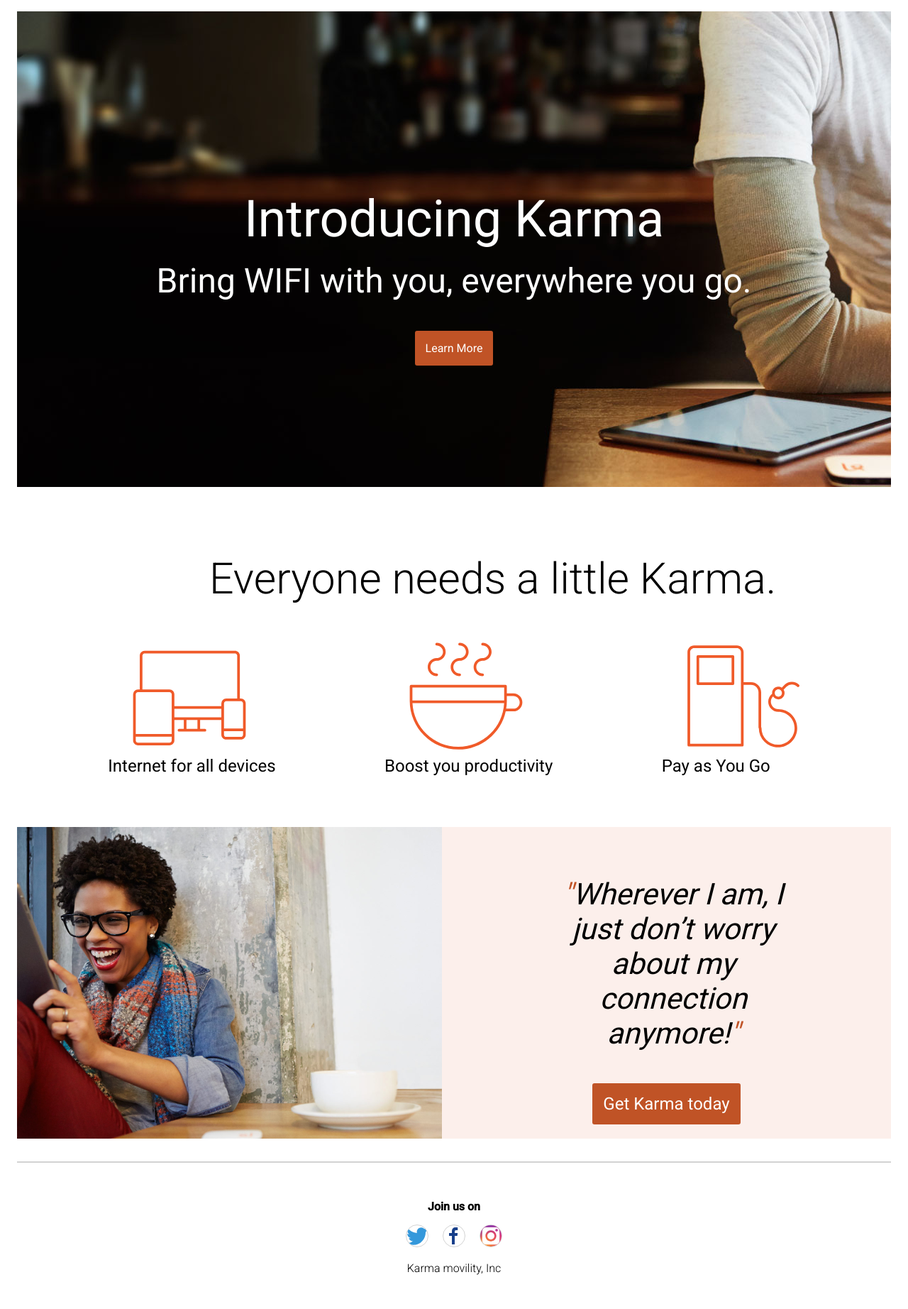
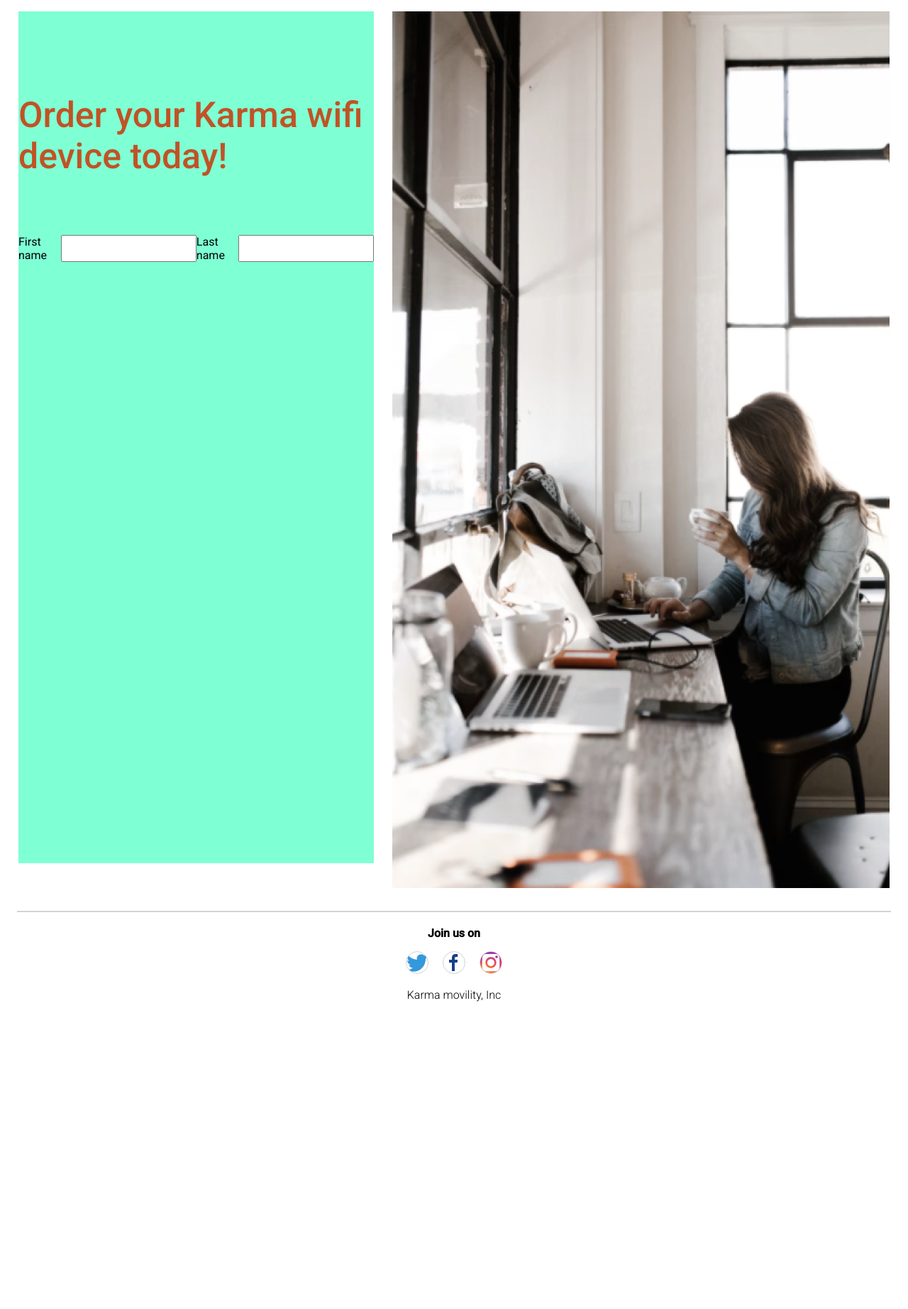
Before and after one commit to CodeYourFuture/HTML-CSS-Module-Project, a PHP site: page /store.html in a window 1280 px wide. Shown: the part 96-1940 px from the top of the page at 71% size. After the commit the page ends 1507 px from the top, so only its background shows below. Run offline with PHP 8.4, Linux system fonts and the light colour scheme.

Commit message:
feat: adding form to shop

```diff
--- a/css/store.css
+++ b/css/store.css
@@ -79,72 +79,34 @@
     color: #c05326;
   }
 
-/* karma-intro */
+/* karma-store */
+.content-store {
+    display: flex;
+    justify-content: space-evenly;
+}
 
-.karma-intro {
-    background-image: url("/HTML-CSS-Module-Project/img/first-background.jpg");
-    height: 420px;
-    color:white;
-    padding-top: 250px;
-    text-align: center;
-    background-repeat: no-repeat;
+.article__summary {
+    font-size: 50px;
+    font-weight: 500;
+    color: #c05326;
+}
+/* contact-form */
+.orderForm{
+    display : flex;
+    flex-direction : column;
+    width: 501px;
+    height: 1200px;
+    left: 122px;
+    background-color: aquamarine;
   }
 
-  .karma-intro h1 {
-    margin-bottom: 1rem;
-    font-size: 4.5rem;
-    font-weight: 400;
-  }
-
-  .karma-intro p {
-    font-size: 3rem;
-    margin-bottom: 2rem;
-  }
-
-  .learn {
-    background-color: #c05326;
-    border-radius: 3px;
-    border: none;
-    margin-top: 10px;
-    padding: 15px;
-  }
-
-  /* Headings */
-
-.heading-underline {
-    position: relative;
-    margin-bottom: 2rem;
-    margin-top: 2rem;
-    padding-bottom: 0.5rem;
-    padding-left: 22%;
-    padding-top: 5%;
-    border-bottom: 2px solid var(--orange-light);
-    font-size: 3.8rem;
-    font-weight: 300;
-  }
-
-  .article__thumbnail {
-    object-fit: contain;
-    width: 10rem;
-    padding-left: 35px;
-  }
-
-  .flex-article{
+.orderForm h2 {
+    justify-content: center;
+    margin-top: 117px;
+}
+  .firstLine {
+    margin-top: 82px;
     display: flex;
-    gap: 15px;
-    justify-content: space-evenly;
-  }
-
-  .article {
-    margin-bottom: 1rem;
-    padding: 10px;
-    gap: 30px;
-  }
-
-  .article__summary {
-    margin-top: 0;
-    margin-bottom: 1rem;
-    font-size: 1.5rem;
   }
 /* Footer */
 
@@ -154,8 +116,8 @@
 
 .footer__content {
     border-top: 2px solid lightgray;
-    padding-top: 2rem;
-    padding-bottom: 2rem;
+    padding-top: 0;
+    padding-bottom: 1rem;
   }
 
 .footer p {
@@ -180,48 +142,3 @@
     font-size: 1rem;
     font-weight: 300;
 }
-
-/* section connection */
-
-.flex-connection {
-  display: flex;
-  justify-content: center;
-  margin-top: 30px;
-  margin-bottom: 30px;
-}
-
-.article_flex_content {
-  display: flex;
-  flex-direction: column;
-  justify-content:center;
-  align-items: center;
-  background-color: rgba(224, 99, 58, 0.1);
-  margin: 0;
-
-}
-
-.get_karma {
-  background-color: #c05326;
-  border-radius: 3px;
-  border: none;
-  margin-top: 10px;
-  padding: 15px;
-  color: white;
-  font-size: 24px;
-  font-weight: 400;
-}
-
-.article__connection {
-  margin-top: 0;
-  margin-bottom: 1rem;
-  font-size: 1.5rem;
-  padding: 50px 137px 20px 156px ;
-  text-align: center;
-  font-style: italic;
-  font-size: 42px;
-  font-weight: 400;
-}
-
-.orange-brk {
-  color: #c05326;
-}
--- a/store.html
+++ b/store.html
@@ -13,7 +13,7 @@
       type="text/css"
     />
     <link rel="stylesheet" href="css/normalize.css" />
-    <link rel="stylesheet" href="/HTML-CSS-Module-Project/css/store.css">
+    <link rel="stylesheet" href="/HTML-CSS-Module-Project/css/store.css" />
     <link rel="shortcut icon" type="image/x-icon" href="favicon.ico" />
   </head>
   <body>
@@ -37,7 +37,11 @@
             <a class="navigation__link" href="#">How it works</a>
           </li>
           <li class="navigation__item">
-            <a class="navigation__link" href="/HTML-CSS-Module-Project/store.html">Store</a>
+            <a
+              class="navigation__link"
+              href="/HTML-CSS-Module-Project/store.html"
+              >Store</a
+            >
           </li>
           <li class="navigation__item">
             <a class="navigation__link" href="#">Blog</a>
@@ -51,61 +55,20 @@
         </ul>
       </nav>
     </header>
-    <div class="content">
-      <main class="main">
-        <div class="karma-intro">
-          <h1>Introducing Karma</h1>
-          <p>Bring WIFI with you, everywhere you go.</p>
-          <button class="learn">Learn More</button>
+    <div class="content-store">
+      <form action="" class="orderForm">
+        <h2 class="article__summary">Order your Karma wifi device today!</h2>
+        <div class="firstLine">
+          <label id="first">First name </label>
+          <input required type="text" name="first_name" id="first" />
+          <label id="last">Last name</label>
+          <input required type="text" name="last_name" id="last" />
         </div>
-      </main>
-      <section>
-        <h2 class="heading-underline">Everyone needs a little Karma.</h2>
-        <article class="flex-article">
-          <div class="article">
-            <img
-              class="article__thumbnail"
-              src="/HTML-CSS-Module-Project/img/icon-devices.svg"
-              alt="internet-devices"
-            />
-            <div class="article__content">
-              <p class="article__summary">Internet for all devices</p>
-            </div>
-          </div>
-          <div class="article">
-            <img
-              class="article__thumbnail"
-              src="/HTML-CSS-Module-Project/img/icon-coffee.svg"
-              alt="internet-devices"
-            />
-            <div class="article__content">
-              <p class="article__summary">Boost you productivity</p>
-            </div>
-          </div>
-          <div class="article">
-            <img
-              class="article__thumbnail"
-              src="/HTML-CSS-Module-Project/img/icon-refill.svg"
-              alt="internet-devices"
-            />
-            <div class="article__content">
-              <p class="article__summary">Pay as You Go</p>
-            </div>
-          </div>
-        </article>
-      </section>
-      <section>
-        <div class="flex-connection">
-          <img
-            src="/HTML-CSS-Module-Project/img/smiling woman.png"
-            alt="smiling woman"
-          />
-          <div class="article_flex_content">
-            <p class="article__connection"><span class="orange-brk">"</span>Wherever I am, I just don’t worry about my connection anymore!<span class="orange-brk">"</span></p>
-            <button class="get_karma">Get Karma today</button>
-          </div>
-        </div>
-      </section>
+      </form>
+      <img
+        src="/HTML-CSS-Module-Project/img/Girl working at desk.png"
+        alt="working-woman"
+      />
     </div>
     <footer class="footer">
       <div class="footer__content">
```
Also changed, not shown: img/Girl working at desk.png (added).
